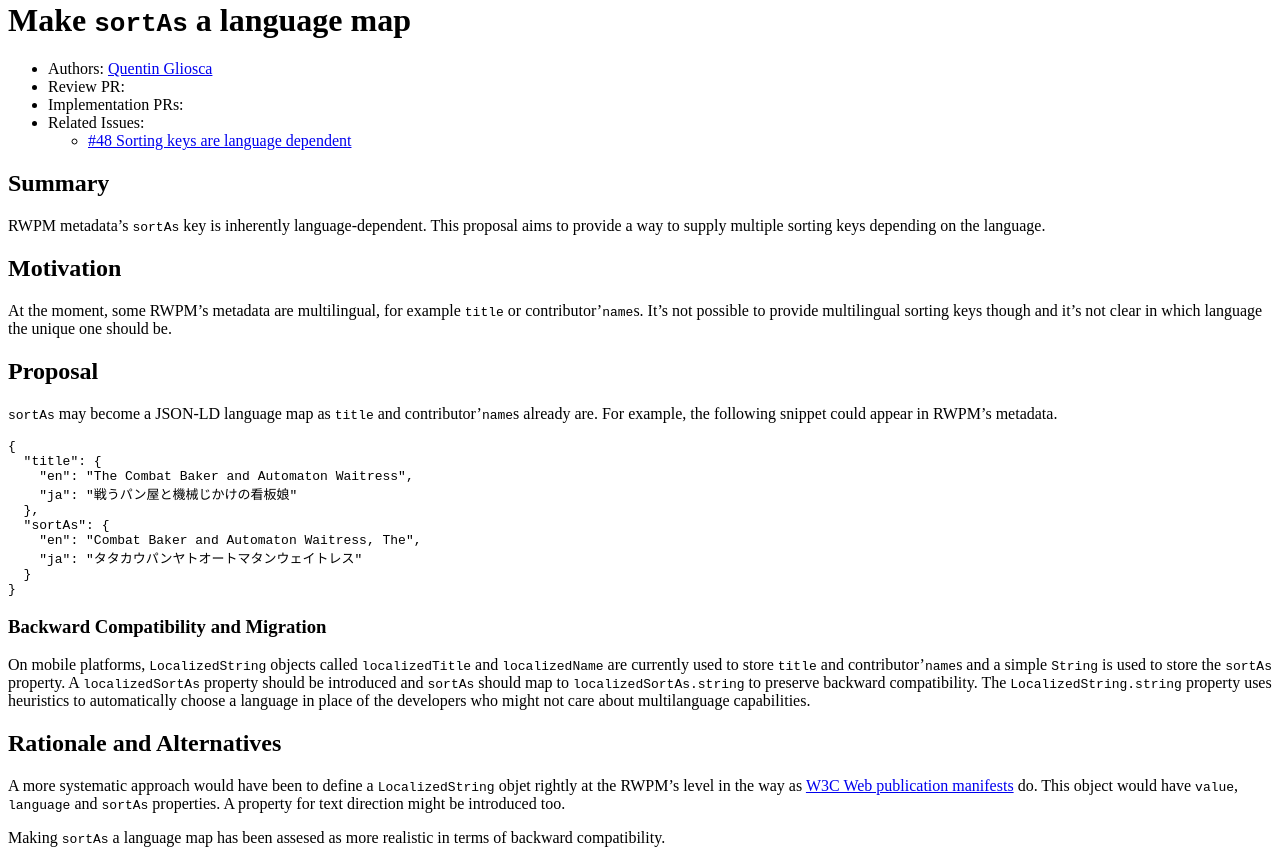
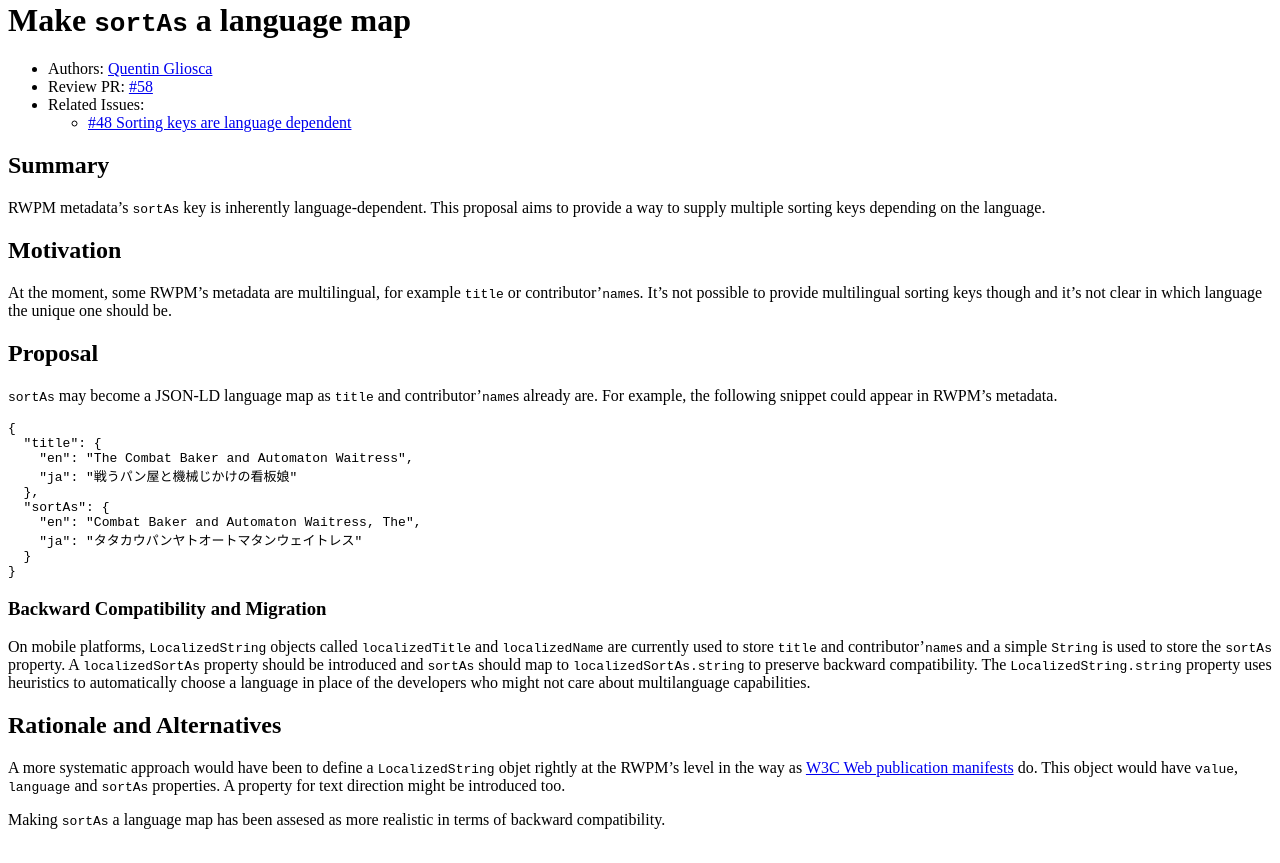
Before and after one commit to readium/webpub-manifest, a Jekyll site: the page built from proposals/001-multilingual-sortAs.md, in a window 1280 px wide. Shown: the part 219-1082 px from the top of the page. Built offline with Jekyll 4.4.1, drawn with Linux system fonts in a browser that asks for light colours; our own code applies the rules of GitHub Pages for plain Markdown files; comment, search, counter and statistics services are not loaded.

Commit message:
Add review PR

```diff
--- a/proposals/001-multilingual-sortAs.md
+++ b/proposals/001-multilingual-sortAs.md
@@ -1,8 +1,7 @@
 # Make `sortAs` a language map
 
 * Authors: [Quentin Gliosca](https://github.com/qnga)
-* Review PR:
-* Implementation PRs:
+* Review PR: [#58](https://github.com/readium/webpub-manifest/pull/58)
 * Related Issues:
     * [#48 Sorting keys are language dependent](https://github.com/readium/webpub-manifest/issues/48)
 
```
